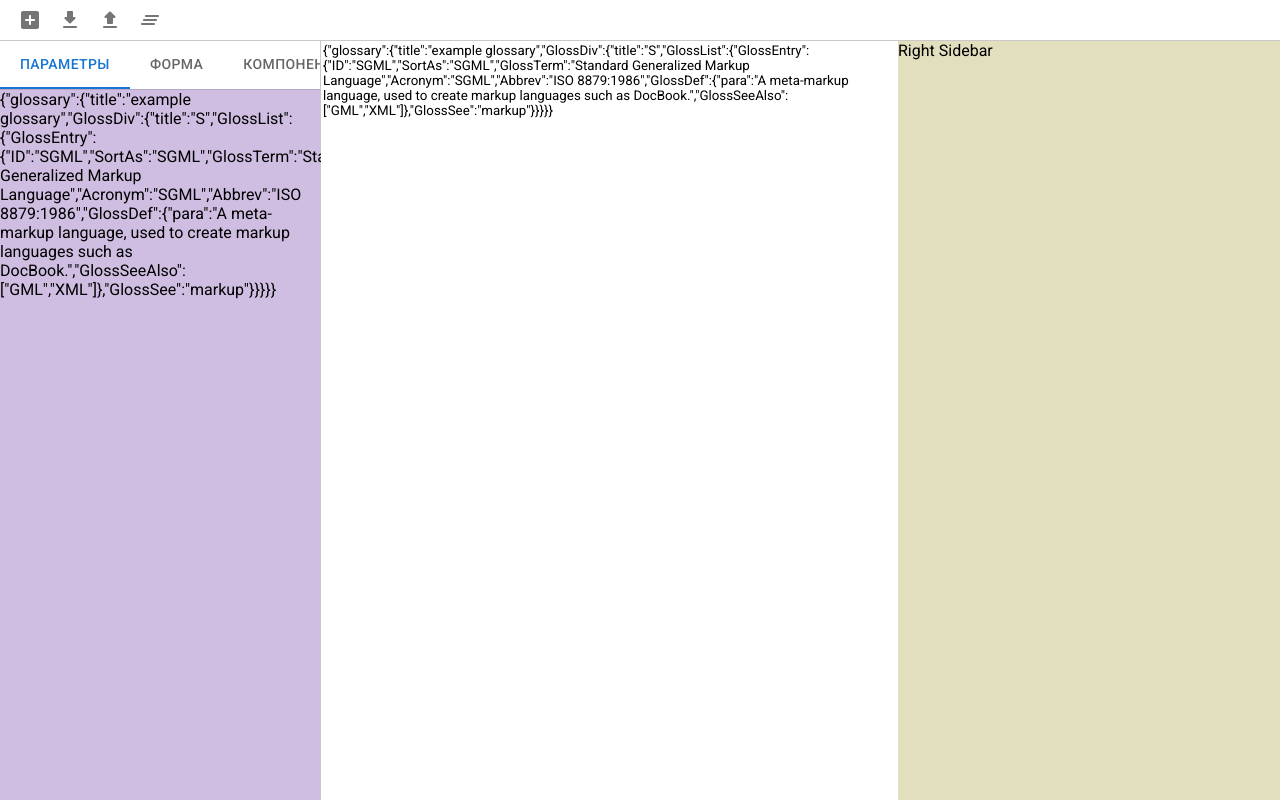
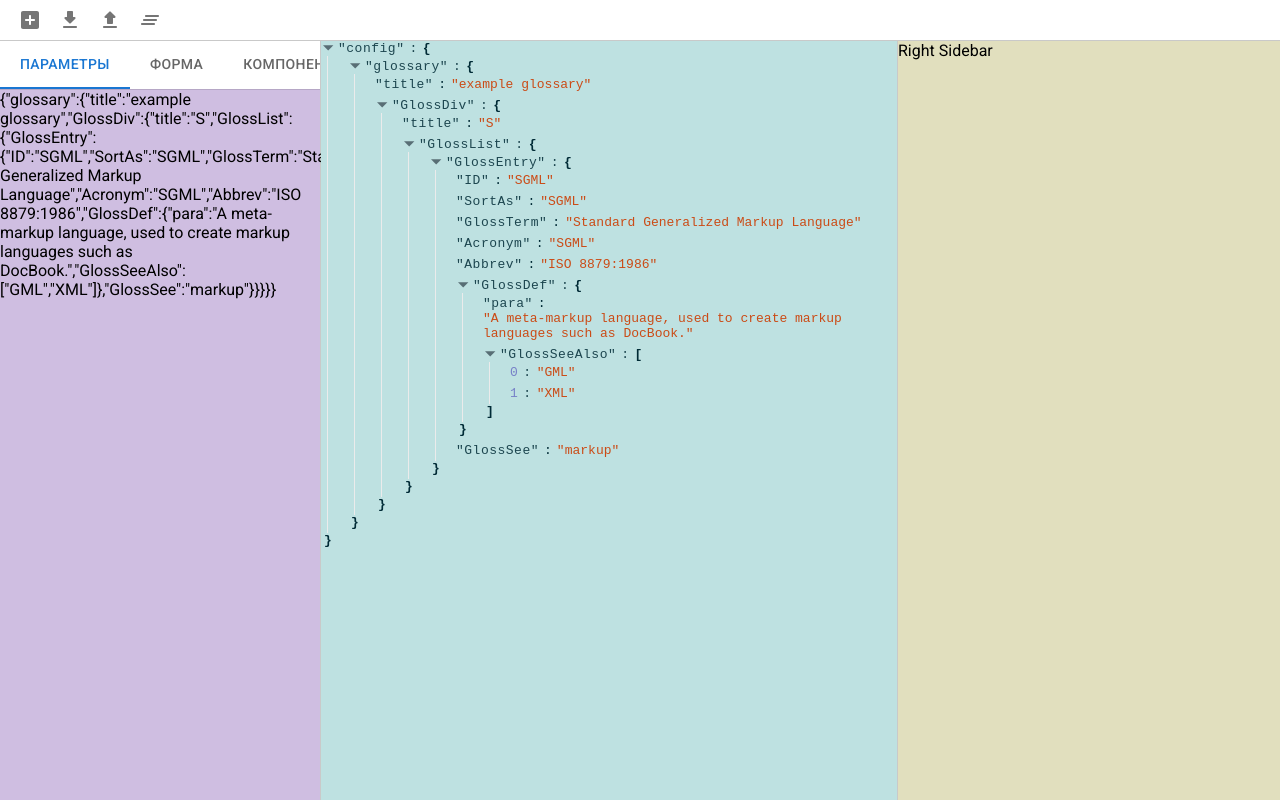
Before and after one commit to KirillShakhov/Gazprom.FormEditor, a React app: page / in a window 1280 px wide. Built offline with nearby package versions, Linux system fonts and the light colour scheme.

Commit message:
feat: Json View

```diff
--- a/package.json
+++ b/package.json
@@ -22,6 +22,7 @@
     "@mui/material": "^5.11.10",
     "react": "17.0.2",
     "react-dom": "17.0.2",
+    "react-json-view": "^1.21.3",
     "react-router": "5.2.1",
     "react-router-dom": "5.3.0",
     "react-smooth-dnd": "^0.11.1"
--- a/src/components/text-mode/text-mode.tsx
+++ b/src/components/text-mode/text-mode.tsx
@@ -1,4 +1,5 @@
 import React from 'react';
+import ReactJson from 'react-json-view';
 import './text-mode.css';
 
 interface TextModeProps {
@@ -7,9 +8,22 @@ interface TextModeProps {
 }
 
 export const TextMode: React.FC<TextModeProps> = (obj) => {
-  const handleChange = function (event: any) {
+  // const jsonConfiguration = useAppConfigurationModel(
+  //   (state) => state.configuration
+  // );
+  /*const handleChange = function (event: any) {
     obj.onChange(event.target.value);
     console.log('data: ' + event.target.value);
-  };
-  return <textarea spellCheck={false} value={obj.value} onChange={handleChange} className="json-editor" />;
+  };*/
+  return (
+    <ReactJson
+      src={JSON.parse(obj.value) || {}}
+      collapsed={false}
+      displayDataTypes={false}
+      displayObjectSize={false}
+      enableClipboard={false}
+      name="config"
+    />
+  );
+  // <textarea spellCheck={false} value={obj.value} onChange={handleChange} className="json-editor" />;
 };
```
